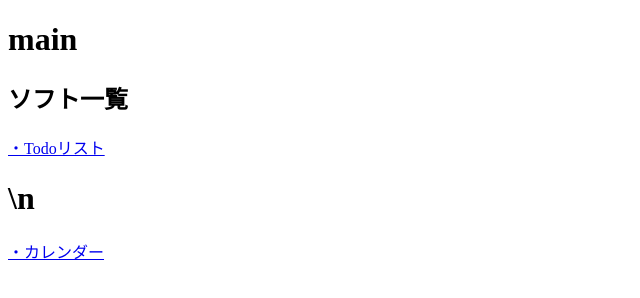
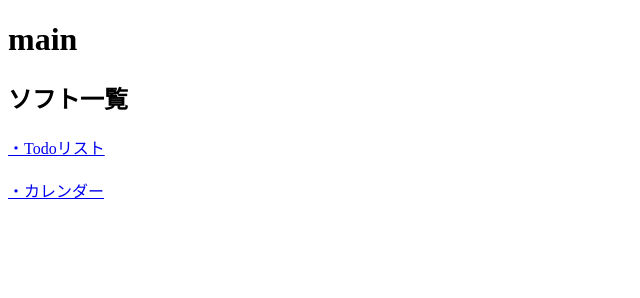
Before and after one commit to S40217kot/main, a plain HTML site: page index.html in a window 1280 px wide. Shown: the whole page, without its empty margins (0-640 px from the left). Drawn offline with Linux system fonts and the light colour scheme.

Commit message:
Update index.html

```diff
--- a/index.html
+++ b/index.html
@@ -8,6 +8,6 @@
   <h1>main</h1>
   <h2>ソフト一覧</h2>
   <a href="Todo/">・Todoリスト</a>
-  <h1>\n</h1>
+  <h3></h3>
   <a href="Calendar/">・カレンダー</a>
 </body>
```
